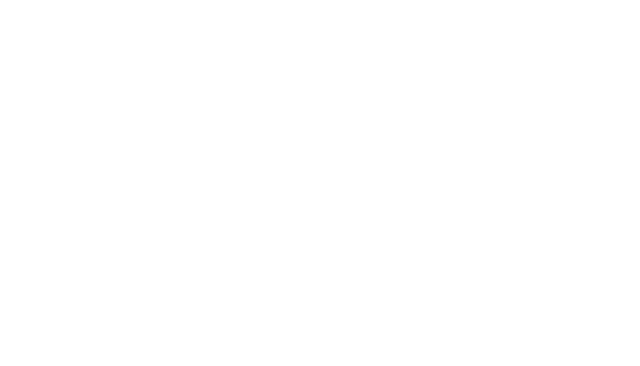
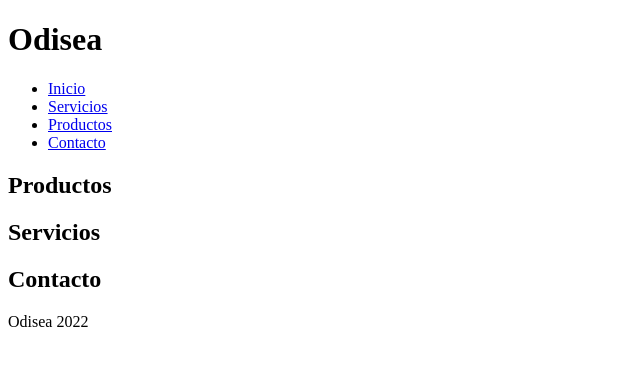
Before and after one commit to juanhb9/odisea, a plain HTML site: page index.html in a window 1280 px wide. Shown: the whole page, without its empty margins (0-640 px from the left). Drawn offline with Linux system fonts and the light colour scheme.

Commit message:
starting HTML

```diff
--- a/index.html
+++ b/index.html
@@ -7,6 +7,28 @@
     <title>Document</title>
 </head>
 <body>
-
+    <header>
+        <h1>Odisea</h1>
+        <nav>
+            <ul>
+                <li><a href="#">Inicio</a></li>
+                <li><a href="#">Servicios</a></li>
+                <li><a href="#">Productos</a></li>
+                <li><a href="#">Contacto</a></li>
+            </ul>
+        </nav>
+    </header>
+    <section>
+        <h2>Productos</h2>
+    </section>
+    <section>
+        <h2>Servicios</h2>
+    </section>
+    <section>
+        <h2>Contacto</h2>
+    </section>
+    <footer>
+        <p>Odisea 2022</p>
+    </footer>
 </body>
 </html>
```
